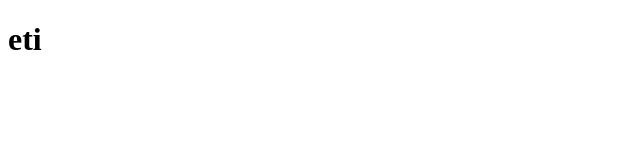
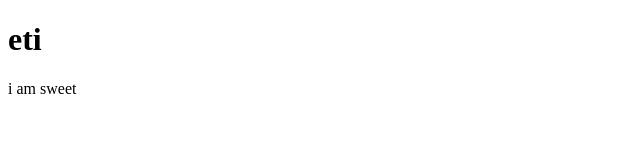
Before and after one commit to Eti02/second-website, a plain HTML site: page index.html in a window 1280 px wide. Shown: the full height of the page, 0-640 px from the left. Drawn offline with Linux system fonts and the light colour scheme.

Commit message:
Update index.html

```diff
--- a/index.html
+++ b/index.html
@@ -7,5 +7,6 @@
 </head>
 <body>
   <h1>eti</h1>
+  <p>i am sweet</p>
 </body>
 </html>
```
